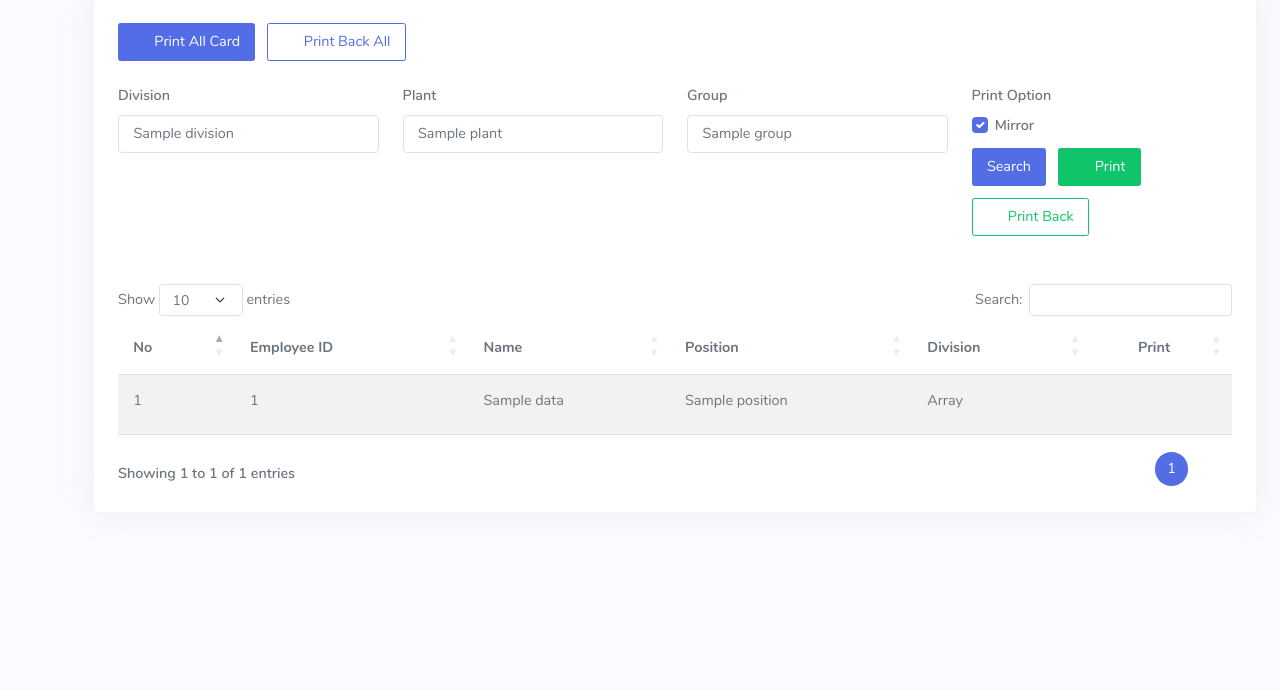
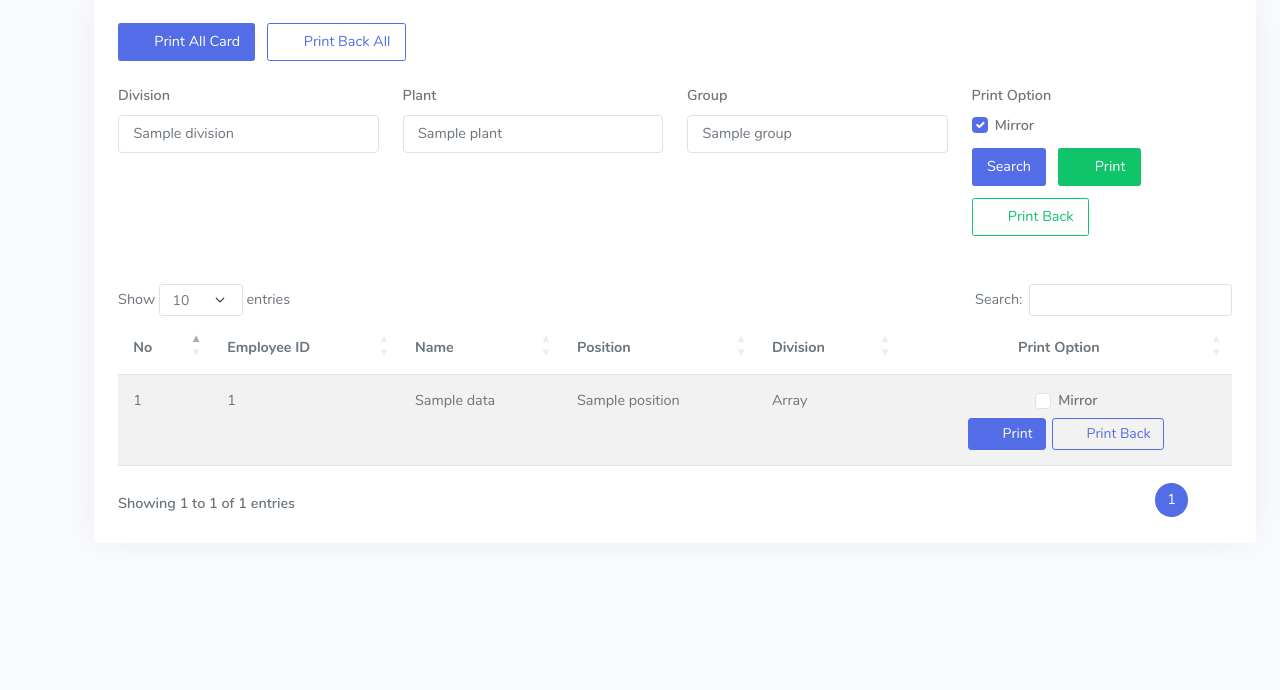
Before and after one commit to buatapps/hrms, a CodeIgniter 4 app: the page made by app/Views/idcard/index.php in a window 1280 px wide. Shown: the part 146-836 px from the top of the page. Run offline with PHP 8.4 and a stand-in for CodeIgniter, Linux system fonts and the light colour scheme; the template is opened without the code that fills it: most values are stand-ins (such as "Sample title", 1, 10 or a date in 2020); data that the repository does not hold is empty; some libraries are stand-ins or nearby versions; some web fonts are replaced.

Commit message:
feat: add per-row mirror and print-back actions

```diff
--- a/app/Config/Routes.php
+++ b/app/Config/Routes.php
@@ -135,6 +135,7 @@ $routes->get('employee/printCard/(:segment)', 'Employee::printCard/$1');
 $routes->get('employee/idcard', 'Idcard::index');
 $routes->get('employee/idcard/print/(:segment)', 'Idcard::print/$1');
 $routes->get('employee/idcard/print', 'Idcard::print');
+$routes->get('employee/idcard/print-back/(:segment)', 'Idcard::printBack/$1');
 $routes->get('employee/idcard/print-back', 'Idcard::printBack');
 
 $routes->get('employee/schedule', 'Employee::schedule');
--- a/app/Controllers/Idcard.php
+++ b/app/Controllers/Idcard.php
@@ -41,9 +41,9 @@ class Idcard extends BaseController
         ]);
     }
 
-    public function printBack()
+    public function printBack($id = null)
     {
-        $employees = $this->IdcardModel->getEmployees(null, $this->getFilters());
+        $employees = $this->IdcardModel->getEmployees($id, $this->getFilters());
 
         return view('idcard/print_back', [
             'employees' => $employees,
--- a/app/Views/idcard/index.php
+++ b/app/Views/idcard/index.php
@@ -93,7 +93,7 @@
                                 <th>Name</th>
                                 <th>Position</th>
                                 <th>Division</th>
-                                <th class="text-center">Print</th>
+                                <th class="text-center">Print Option</th>
                             </tr>
                         </thead>
                         <tbody>
@@ -106,7 +106,16 @@
                                     <td><?= esc($row['position']); ?></td>
                                     <td><?= esc($row['division']); ?></td>
                                     <td class="text-center">
-                                        <a href="<?= base_url('employee/idcard/print/' . $row['id']); ?>" data-url="<?= base_url('employee/idcard/print/' . $row['id']); ?>" class="action-icon text-primary print-single-card" target="_blank"><i class="mdi mdi-printer"></i></a>
+                                        <div class="d-flex flex-column align-items-center gap-1">
+                                            <div class="form-check mb-0">
+                                                <input class="form-check-input mirror-single" type="checkbox" value="1" id="mirror-single-<?= esc($row['id']); ?>">
+                                                <label class="form-check-label" for="mirror-single-<?= esc($row['id']); ?>">Mirror</label>
+                                            </div>
+                                            <div class="d-flex flex-wrap justify-content-center gap-1">
+                                                <a href="<?= base_url('employee/idcard/print/' . $row['id']); ?>" data-url="<?= base_url('employee/idcard/print/' . $row['id']); ?>" class="btn btn-sm btn-primary print-single-card" target="_blank"><i class="mdi mdi-printer me-1"></i> Print</a>
+                                                <a href="<?= base_url('employee/idcard/print-back/' . $row['id']); ?>" data-url="<?= base_url('employee/idcard/print-back/' . $row['id']); ?>" class="btn btn-sm btn-outline-primary print-back-single-card" target="_blank"><i class="mdi mdi-printer me-1"></i> Print Back</a>
+                                            </div>
+                                        </div>
                                     </td>
                                 </tr>
                             <?php endforeach; ?>
@@ -122,18 +131,27 @@
     document.addEventListener('DOMContentLoaded', function () {
         const form = document.getElementById('idcard-filter-form');
         const mirror = document.getElementById('mirror');
+        const mirrorSingles = document.querySelectorAll('.mirror-single');
         const printAll = document.getElementById('print-all-card');
         const printBackAll = document.getElementById('print-back-all');
-        const printSingles = document.querySelectorAll('.print-single-card');
         const printFiltered = document.getElementById('print-filtered');
         const printBackFiltered = document.getElementById('print-back-filtered');
 
-        const updatePrintLinks = function () {
+        const updateTopLinks = function () {
             const suffix = mirror.checked ? '?mirror=1' : '';
             printAll.href = '<?= base_url('employee/idcard/print'); ?>' + suffix;
             printBackAll.href = '<?= base_url('employee/idcard/print-back'); ?>' + suffix;
-            printSingles.forEach(function (link) {
-                link.href = link.dataset.url + suffix;
+        };
+
+        const updateRowLinks = function () {
+            mirrorSingles.forEach(function (checkbox) {
+                const suffix = checkbox.checked ? '?mirror=1' : '';
+                const row = checkbox.closest('tr');
+                const printLink = row.querySelector('.print-single-card');
+                const printBackLink = row.querySelector('.print-back-single-card');
+
+                printLink.href = printLink.dataset.url + suffix;
+                printBackLink.href = printBackLink.dataset.url + suffix;
             });
         };
 
@@ -148,14 +166,18 @@
             return query ? '?' + query : '';
         };
 
-        mirror.addEventListener('change', updatePrintLinks);
+        mirror.addEventListener('change', updateTopLinks);
+        mirrorSingles.forEach(function (checkbox) {
+            checkbox.addEventListener('change', updateRowLinks);
+        });
         printFiltered.addEventListener('click', function () {
             window.open('<?= base_url('employee/idcard/print'); ?>' + buildPrintQuery(), '_blank');
         });
         printBackFiltered.addEventListener('click', function () {
             window.open('<?= base_url('employee/idcard/print-back'); ?>' + buildPrintQuery(), '_blank');
         });
-        updatePrintLinks();
+        updateTopLinks();
+        updateRowLinks();
     });
 </script>
 <?= $this->endSection() ?>
```
